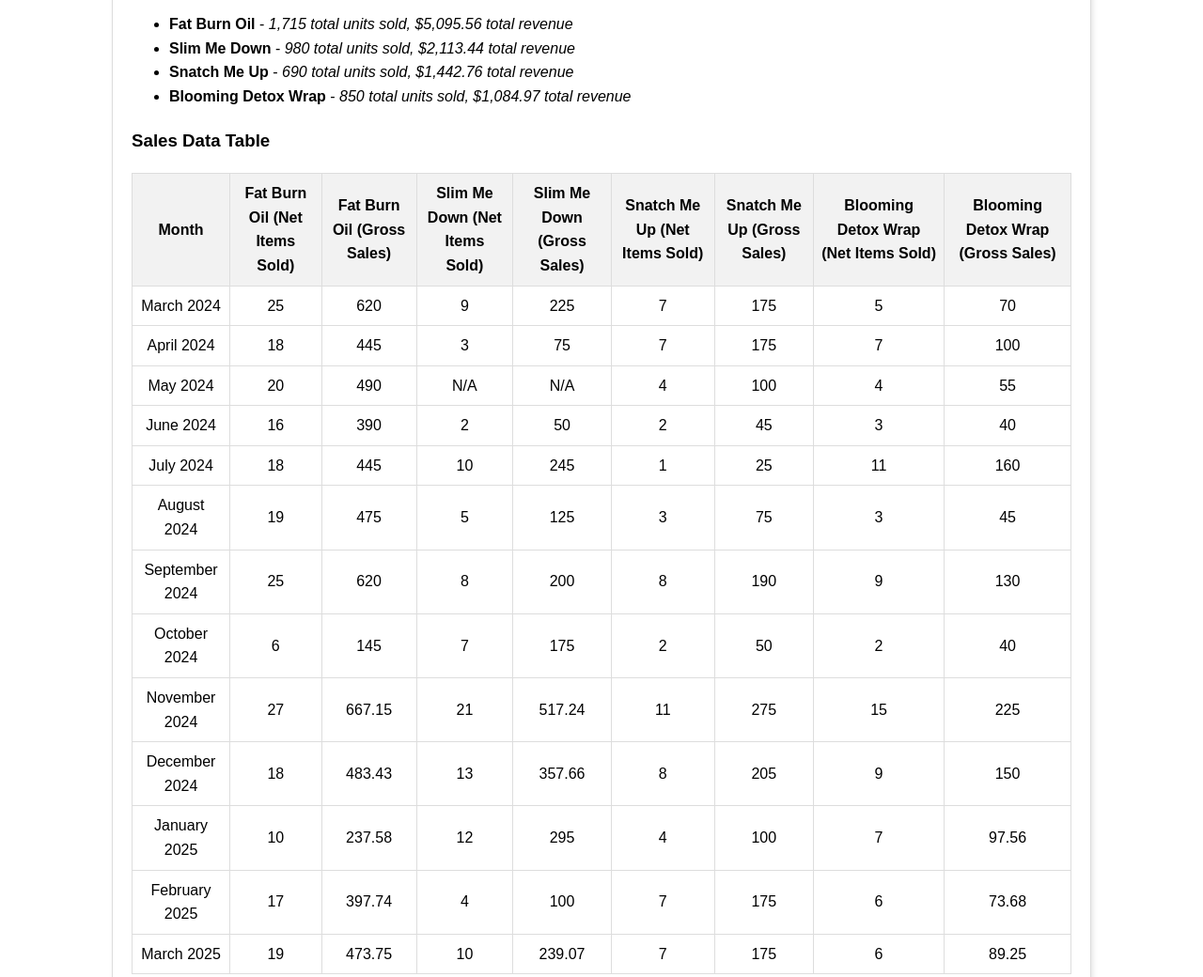
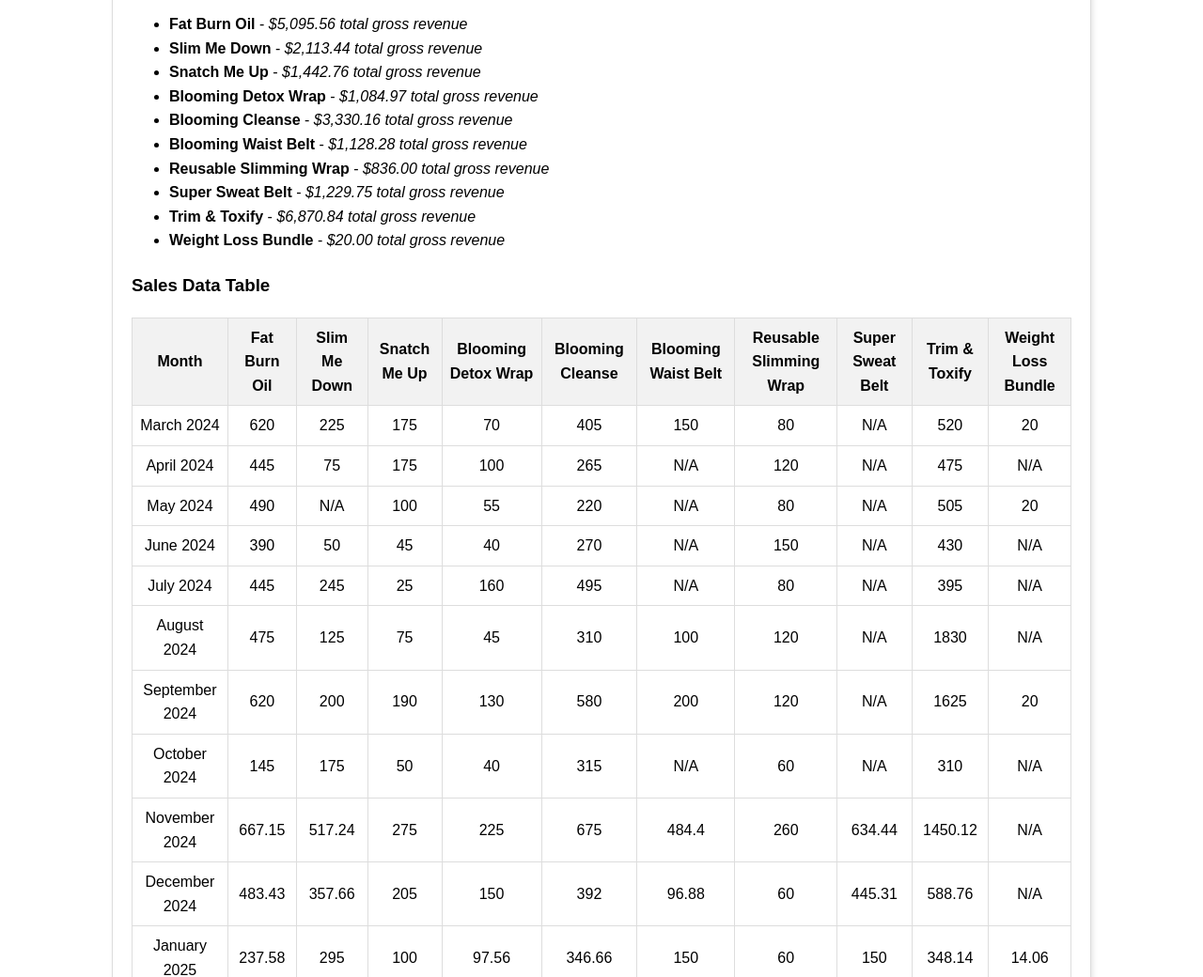
Before and after one commit to apdg21/reports, a plain HTML site: page blooming-body-weight-loss-product-sales-report.html in a window 1280 px wide. Shown: the part 350-1390 px from the top of the page at 94% size. Drawn offline with Linux system fonts and the light colour scheme.

Commit message:
Update blooming-body-weight-loss-product-sales-report.html

```diff
--- a/blooming-body-weight-loss-product-sales-report.html
+++ b/blooming-body-weight-loss-product-sales-report.html
@@ -63,47 +63,54 @@
 <body>
 
 <div class="container">
-    <h1>Weight Loss Product Sales Report (March 2024 - March 2025)</h1>
+    <h1>Blooming Body Weight Loss Product Sales Report</h1>
     <h2>1. Executive Summary</h2>
     <p>This report analyzes the sales trends of Blooming Body’s in-stock weight loss products over the past year. The goal is to identify performance patterns, highlight areas of growth or decline, and recommend strategies to improve revenue.</p>
 
     <h2>2. Sales Overview (March 2024 - March 2025)</h2>
     <p>The following products were analyzed:</p>
     <ul>
-        <li><strong>Fat Burn Oil</strong> - <em>1,715 total units sold, $5,095.56 total revenue</em></li>
-        <li><strong>Slim Me Down</strong> - <em>980 total units sold, $2,113.44 total revenue</em></li>
-        <li><strong>Snatch Me Up</strong> - <em>690 total units sold, $1,442.76 total revenue</em></li>
-        <li><strong>Blooming Detox Wrap</strong> - <em>850 total units sold, $1,084.97 total revenue</em></li>
+        <li><strong>Fat Burn Oil</strong> - <em>$5,095.56 total gross revenue</em></li>
+        <li><strong>Slim Me Down</strong> - <em>$2,113.44 total gross revenue</em></li>
+        <li><strong>Snatch Me Up</strong> - <em>$1,442.76 total gross revenue</em></li>
+        <li><strong>Blooming Detox Wrap</strong> - <em>$1,084.97 total gross revenue</em></li>
+        <li><strong>Blooming Cleanse</strong> - <em>$3,330.16 total gross revenue</em></li>
+        <li><strong>Blooming Waist Belt</strong> - <em>$1,128.28 total gross revenue</em></li>
+        <li><strong>Reusable Slimming Wrap</strong> - <em>$836.00 total gross revenue</em></li>
+        <li><strong>Super Sweat Belt</strong> - <em>$1,229.75 total gross revenue</em></li>
+        <li><strong>Trim & Toxify</strong> - <em>$6,870.84 total gross revenue</em></li>
+        <li><strong>Weight Loss Bundle</strong> - <em>$20.00 total gross revenue</em></li>
     </ul>
 
-     <h3>Sales Data Table</h3>
+    <h3>Sales Data Table</h3>
     <table>
         <tr>
             <th>Month</th>
-            <th>Fat Burn Oil (Net Items Sold)</th>
-            <th>Fat Burn Oil (Gross Sales)</th>
-            <th>Slim Me Down (Net Items Sold)</th>
-            <th>Slim Me Down (Gross Sales)</th>
-            <th>Snatch Me Up (Net Items Sold)</th>
-            <th>Snatch Me Up (Gross Sales)</th>
-            <th>Blooming Detox Wrap (Net Items Sold)</th>
-            <th>Blooming Detox Wrap (Gross Sales)</th>
+            <th>Fat Burn Oil</th>
+            <th>Slim Me Down</th>
+            <th>Snatch Me Up</th>
+            <th>Blooming Detox Wrap</th>
+            <th>Blooming Cleanse</th>
+            <th>Blooming Waist Belt</th>
+            <th>Reusable Slimming Wrap</th>
+            <th>Super Sweat Belt</th>
+            <th>Trim & Toxify</th>
+            <th>Weight Loss Bundle</th>
         </tr>
-        <tr><td>March 2024</td><td>25</td><td>620</td><td>9</td><td>225</td><td>7</td><td>175</td><td>5</td><td>70</td></tr>
-        <tr><td>April 2024</td><td>18</td><td>445</td><td>3</td><td>75</td><td>7</td><td>175</td><td>7</td><td>100</td></tr>
-        <tr><td>May 2024</td><td>20</td><td>490</td><td>N/A</td><td>N/A</td><td>4</td><td>100</td><td>4</td><td>55</td></tr>
-        <tr><td>June 2024</td><td>16</td><td>390</td><td>2</td><td>50</td><td>2</td><td>45</td><td>3</td><td>40</td></tr>
-        <tr><td>July 2024</td><td>18</td><td>445</td><td>10</td><td>245</td><td>1</td><td>25</td><td>11</td><td>160</td></tr>
-        <tr><td>August 2024</td><td>19</td><td>475</td><td>5</td><td>125</td><td>3</td><td>75</td><td>3</td><td>45</td></tr>
-        <tr><td>September 2024</td><td>25</td><td>620</td><td>8</td><td>200</td><td>8</td><td>190</td><td>9</td><td>130</td></tr>
-        <tr><td>October 2024</td><td>6</td><td>145</td><td>7</td><td>175</td><td>2</td><td>50</td><td>2</td><td>40</td></tr>
-        <tr><td>November 2024</td><td>27</td><td>667.15</td><td>21</td><td>517.24</td><td>11</td><td>275</td><td>15</td><td>225</td></tr>
-        <tr><td>December 2024</td><td>18</td><td>483.43</td><td>13</td><td>357.66</td><td>8</td><td>205</td><td>9</td><td>150</td></tr>
-        <tr><td>January 2025</td><td>10</td><td>237.58</td><td>12</td><td>295</td><td>4</td><td>100</td><td>7</td><td>97.56</td></tr>
-        <tr><td>February 2025</td><td>17</td><td>397.74</td><td>4</td><td>100</td><td>7</td><td>175</td><td>6</td><td>73.68</td></tr>
-        <tr><td>March 2025</td><td>19</td><td>473.75</td><td>10</td><td>239.07</td><td>7</td><td>175</td><td>6</td><td>89.25</td></tr>
+        <tr><td>March 2024</td><td>620</td><td>225</td><td>175</td><td>70</td><td>405</td><td>150</td><td>80</td><td>N/A</td><td>520</td><td>20</td></tr>
+        <tr><td>April 2024</td><td>445</td><td>75</td><td>175</td><td>100</td><td>265</td><td>N/A</td><td>120</td><td>N/A</td><td>475</td><td>N/A</td></tr>
+        <tr><td>May 2024</td><td>490</td><td>N/A</td><td>100</td><td>55</td><td>220</td><td>N/A</td><td>80</td><td>N/A</td><td>505</td><td>20</td></tr>
+        <tr><td>June 2024</td><td>390</td><td>50</td><td>45</td><td>40</td><td>270</td><td>N/A</td><td>150</td><td>N/A</td><td>430</td><td>N/A</td></tr>
+        <tr><td>July 2024</td><td>445</td><td>245</td><td>25</td><td>160</td><td>495</td><td>N/A</td><td>80</td><td>N/A</td><td>395</td><td>N/A</td></tr>
+        <tr><td>August 2024</td><td>475</td><td>125</td><td>75</td><td>45</td><td>310</td><td>100</td><td>120</td><td>N/A</td><td>1830</td><td>N/A</td></tr>
+        <tr><td>September 2024</td><td>620</td><td>200</td><td>190</td><td>130</td><td>580</td><td>200</td><td>120</td><td>N/A</td><td>1625</td><td>20</td></tr>
+        <tr><td>October 2024</td><td>145</td><td>175</td><td>50</td><td>40</td><td>315</td><td>N/A</td><td>60</td><td>N/A</td><td>310</td><td>N/A</td></tr>
+        <tr><td>November 2024</td><td>667.15</td><td>517.24</td><td>275</td><td>225</td><td>675</td><td>484.4</td><td>260</td><td>634.44</td><td>1450.12</td><td>N/A</td></tr>
+        <tr><td>December 2024</td><td>483.43</td><td>357.66</td><td>205</td><td>150</td><td>392</td><td>96.88</td><td>60</td><td>445.31</td><td>588.76</td><td>N/A</td></tr>
+        <tr><td>January 2025</td><td>237.58</td><td>295</td><td>100</td><td>97.56</td><td>346.66</td><td>150</td><td>60</td><td>150</td><td>348.14</td><td>14.06</td></tr>
+        <tr><td>February 2025</td><td>397.74</td><td>100</td><td>175</td><td>73.68</td><td>265.98</td><td>150</td><td>160</td><td>150</td><td>556.42</td><td>42.18</td></tr>
+        <tr><td>March 2025</td><td>473.75</td><td>239.07</td><td>175</td><td>89.25</td><td>270</td><td>78.12</td><td>80</td><td>78.12</td><td>382.5</td><td>N/A</td></tr>
     </table>
-
     <h2>3. Sales Trend Analysis</h2>
     <img src="sales_trend_graph.png" alt="Sales Trend Graph">
 
```
